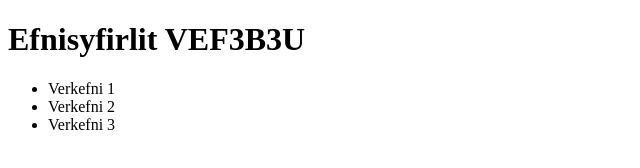
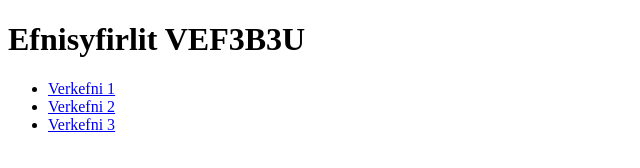
Before and after one commit to Frassi3557/VEF3B3U, a plain HTML site: page index.html in a window 1280 px wide. Shown: the whole page, without its empty margins (0-640 px from the left). Drawn offline with Linux system fonts and the light colour scheme.

Commit message:
laga index

```diff
--- a/index.html
+++ b/index.html
@@ -7,9 +7,9 @@
   <body>
     <h1>Efnisyfirlit VEF3B3U</h1>
     <ul>
-      <li><a href="Verkefni-1/"></a>Verkefni 1</li>
-      <li><a href="Verkefni-2/"></a>Verkefni 2</li>
-      <li><a href="Verkefni-3/"></a>Verkefni 3</li>
+      <li><a href="Verkefni-1/">Verkefni 1</a></li>
+      <li><a href="Verkefni-2/">Verkefni 2</a></li>
+      <li><a href="Verkefni-3/">Verkefni 3</a></li>
     </ul>
   </body>
 </html>
```
